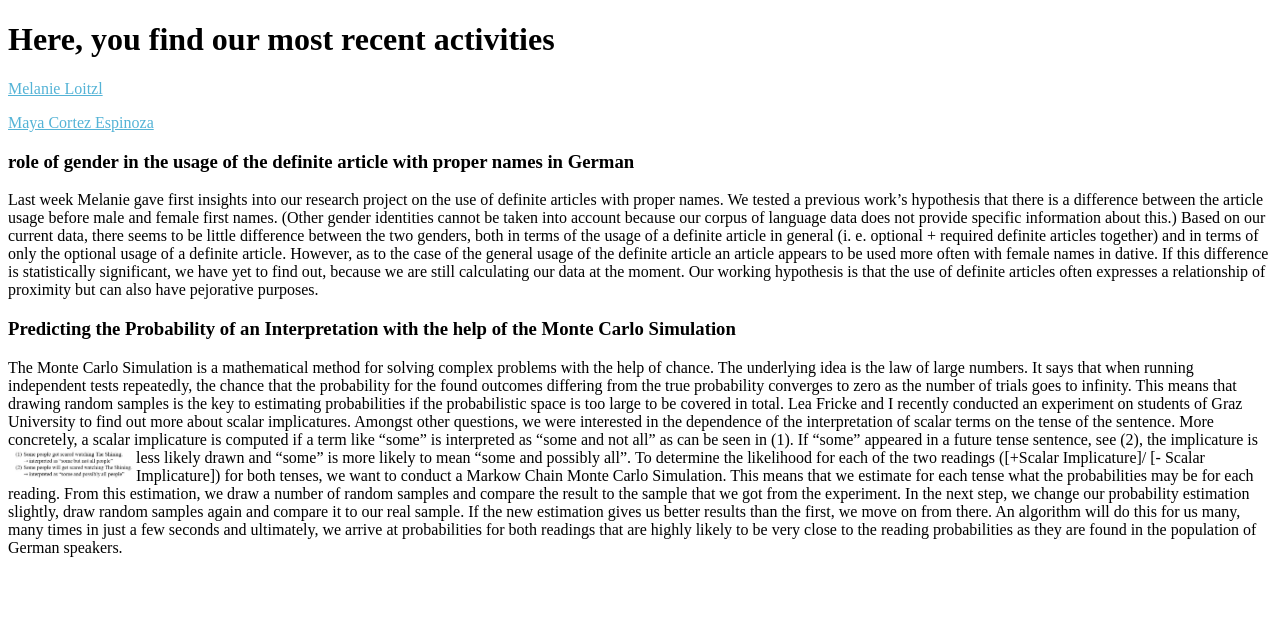
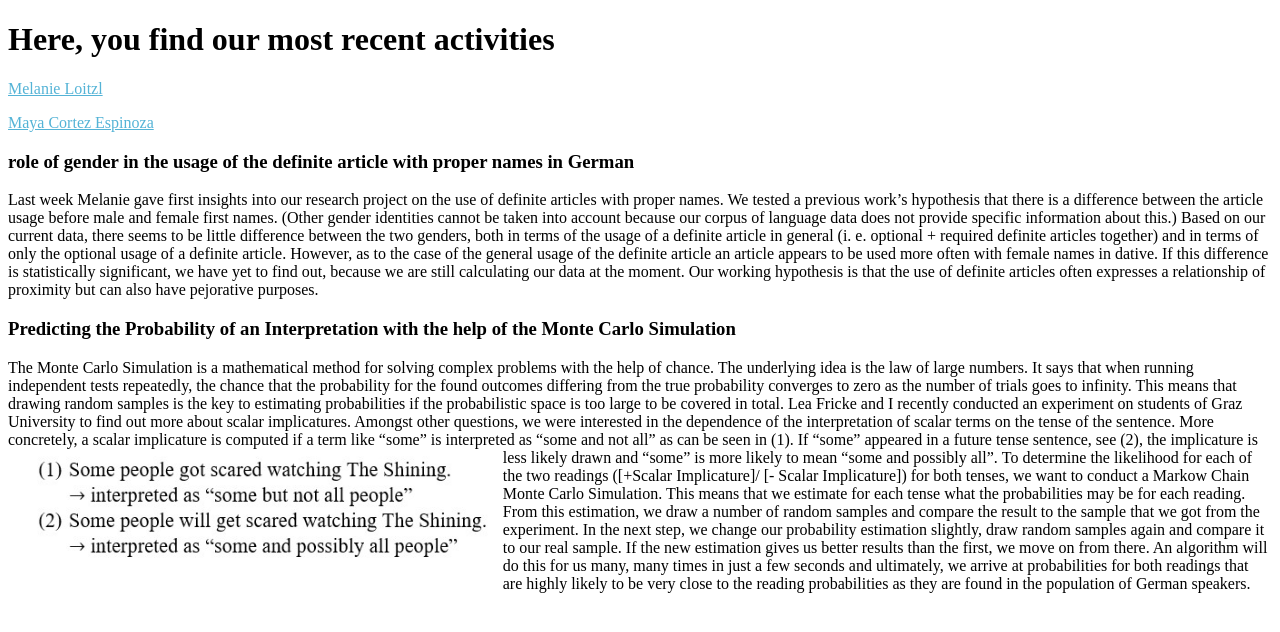
Before and after one commit to semanticsgraz/Semantics-Graz, a Jekyll site: the page index.html, which Jekyll copies as it is, in a window 1280 px wide. Shown: the top 632 px of the page. Built offline with Jekyll 4.4.1, drawn with Linux system fonts in a browser that asks for light colours.

Commit message:
Update index.html

```diff
--- a/index.html
+++ b/index.html
@@ -1,6 +1,7 @@
 <!DOCTYPE html>
 <html lang="en">
  <head>
+  <link rel="import" href="_layouts/default.html">
     <style>
         a {
             box-shadow: inset 0 0 0 0 #54b3d6;
@@ -59,7 +60,7 @@
       <img
            src="images/example_sis.jpg"
            alt="A linguistic example showing Scalar Implicatures"
-           style="width:128px;float: left;">
+           style="height:128px;float: left;">
     To determine the likelihood for each of the two readings ([+Scalar Implicature]/ [- Scalar Implicature]) for both tenses,
     we want to conduct a Markow Chain Monte Carlo Simulation. This means that we estimate for each tense what the probabilities may be for each reading.
     From this estimation, we draw a number of random samples and compare the result to the sample that we got from the experiment.
```
